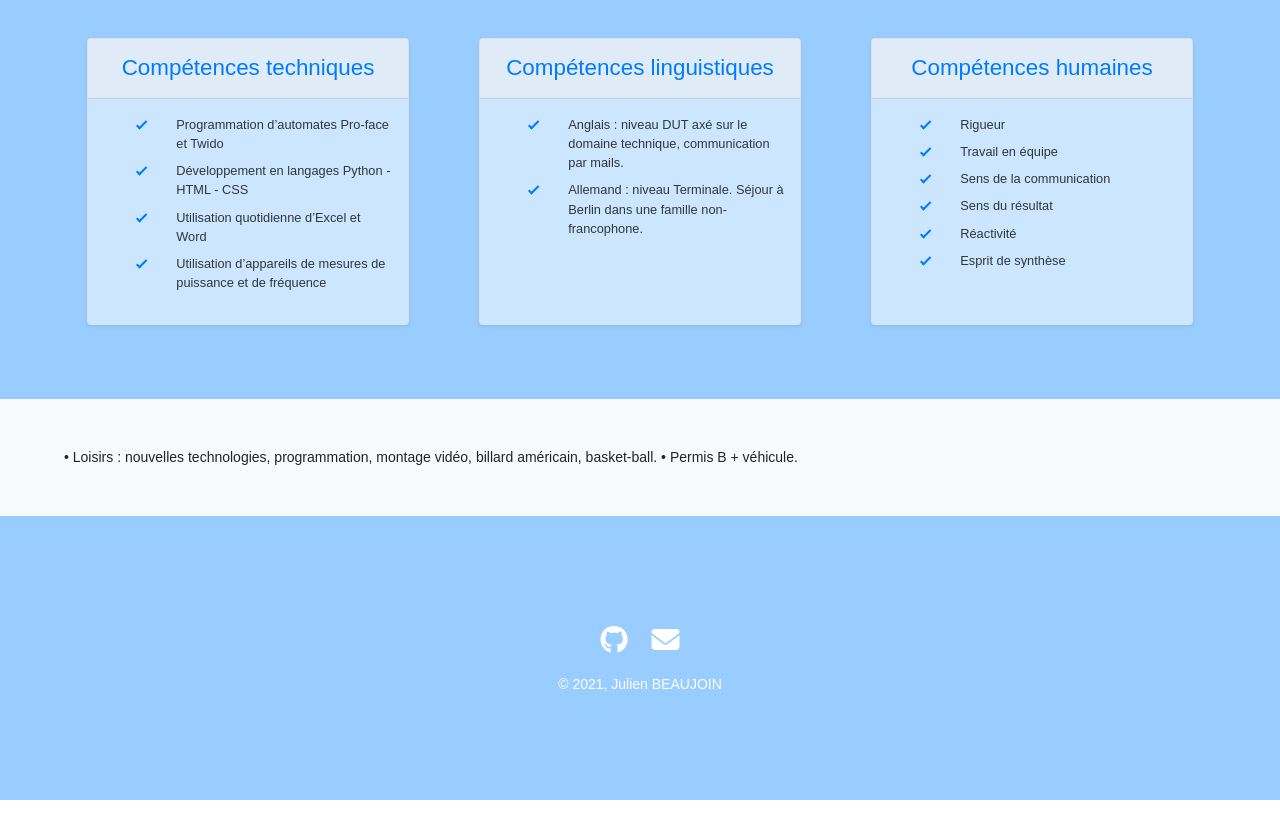
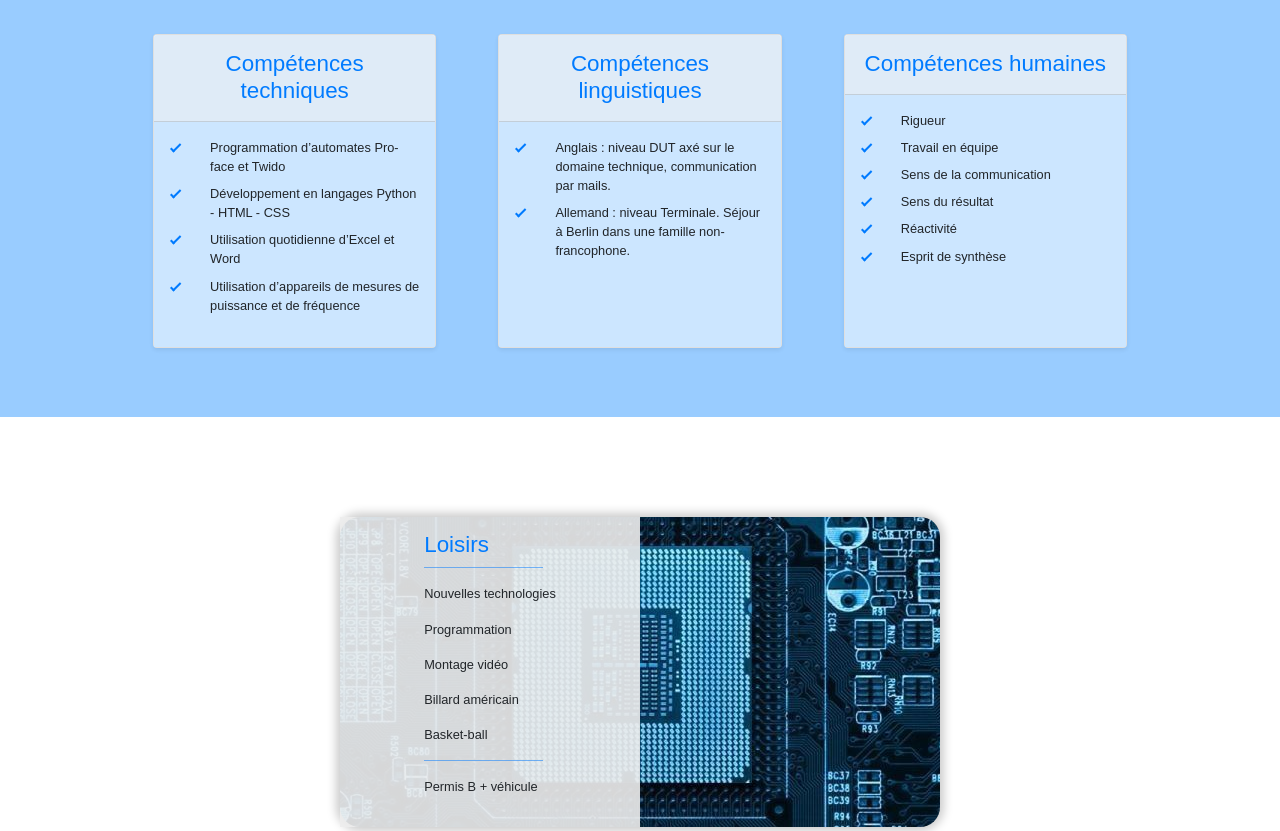
Before and after one commit to Julien-B-py/Bootstrap-CV, a plain HTML site: page index.html in a window 1280 px wide. Shown: the part 2192-3023 px from the top of the page. Before the commit the page ends 2992 px from the top, so only its background shows below. Drawn offline with nearby package versions, Linux system fonts and the light colour scheme; a script that the page names is missing.

Commit message:
v1.4
Edit "Divers" section

```diff
--- a/css/styles.css
+++ b/css/styles.css
@@ -138,6 +138,11 @@ background-image: url("../2.png");
 }
 
 
+#experiences .job-details {
+
+    text-shadow:   0px 0px 10px #094d91;
+
+}
 
 .contact-solo {
     margin: 10px 0;
@@ -180,6 +185,7 @@ background-color: #99ccff;
 
 .skill-container
 {
+max-width: 1140px;
     /*max-width: 960px;*/
     /*max-width: 1500px;*/
 }
@@ -194,7 +200,7 @@ background-color: #99ccff;
 .card-body
 {
     background-color: #cce6ff;
-    color: #313638;
+    color: #212529;
     font-size: 0.8rem;
 }
 
@@ -202,6 +208,11 @@ background-color: #99ccff;
 {
     background-color : #dfebf7;
 }
+
+.skills-list {
+    padding-left: 0px;
+}
+
 
 .skills-list li {
   position: relative;
@@ -399,9 +410,56 @@ h4 {
 
 /* DIVERS */
 
-#
+#divers
 {
-    background-color: #fff;
+    margin: 100px 0;
+    padding:0 20px;
+}
+
+
+
+.divers-container {
+margin: 0 auto;
+        background-color: #eeeeee;
+        max-width:600px;
+        height:310px;
+        display:flex;
+
+        border-radius: 20px;
+
+        box-shadow: 0 0 10px 4px #cccccc;
+            background-image: url("../249788.jpg");
+ background-position: center;
+
+
+}
+
+
+.divers-container-left {
+
+    background:rgba(238, 238, 238, 0.9);
+    height:100%;
+    width:50%;
+    display:flex;
+    align-items: center;
+
+}
+
+
+
+.div-texts{
+        margin: 0 auto;
+        color:#212529;
+        font-size: 0.8rem;
+}
+
+.div-texts h5 {
+    color:#007bff;
+    font-size:1.4rem;
+}
+
+.div-texts hr {
+    color:#007bff;
 }
 
 /* FOOTER */
--- a/index.html
+++ b/index.html
@@ -342,11 +342,26 @@
 
 <section id="divers">
 
-    <div class="container-fluid bg-light py-5">
+    <div class="divers-container">
 
-        •	Loisirs : nouvelles technologies, programmation, montage vidéo, billard américain, basket-ball.
-        •	Permis B + véhicule.
+        <div class="divers-container-left">
+            <div class="div-texts">
+                <h5>Loisirs</h5>
+                <hr>
+                    <p>Nouvelles technologies</p>
+                    <p>Programmation</p>
+                    <p>Montage vidéo</p>
+                    <p>Billard américain</p>
+                    <p>Basket-ball</p>
+                <hr>
 
+
+
+                <p>Permis B + véhicule</p></div>
+
+        </div>
+
+        <div class="misc-image"></div>
 
     </div>
 
```
Also changed, not shown: 249788.jpg (added).
